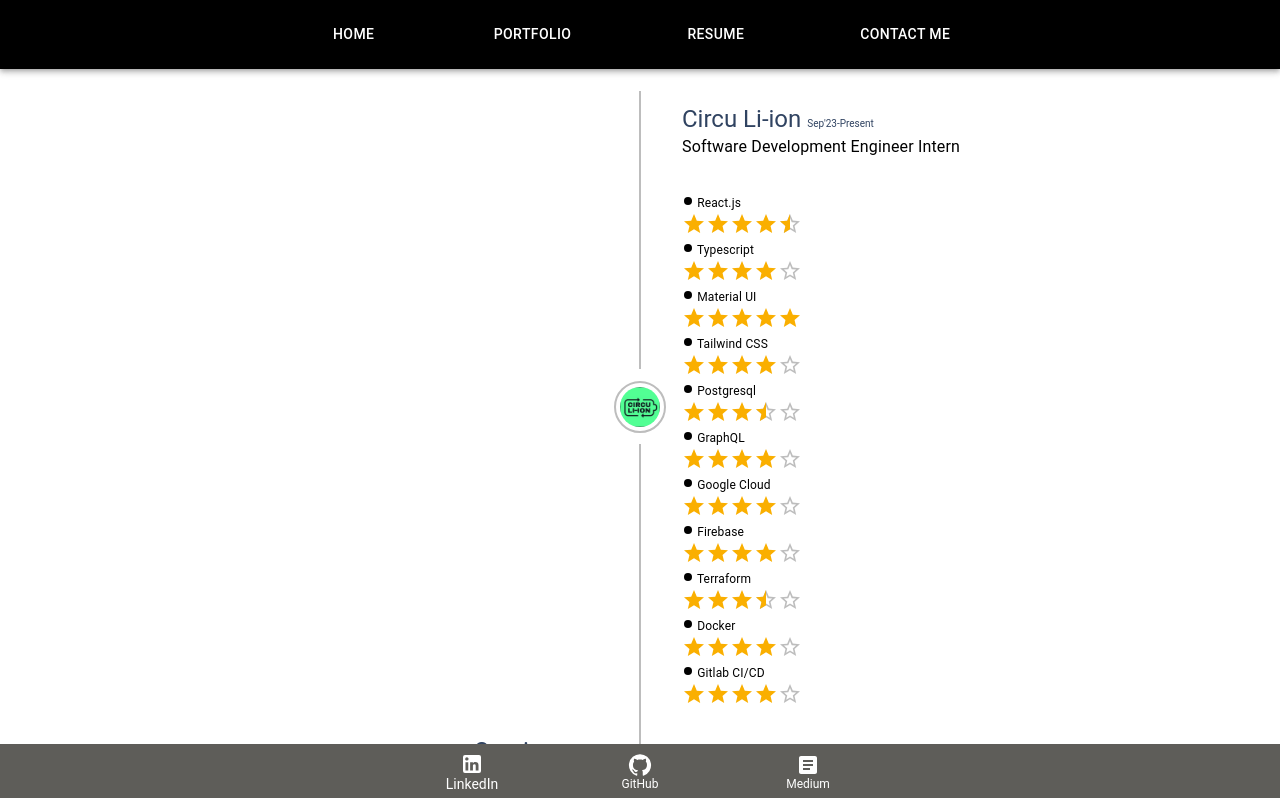
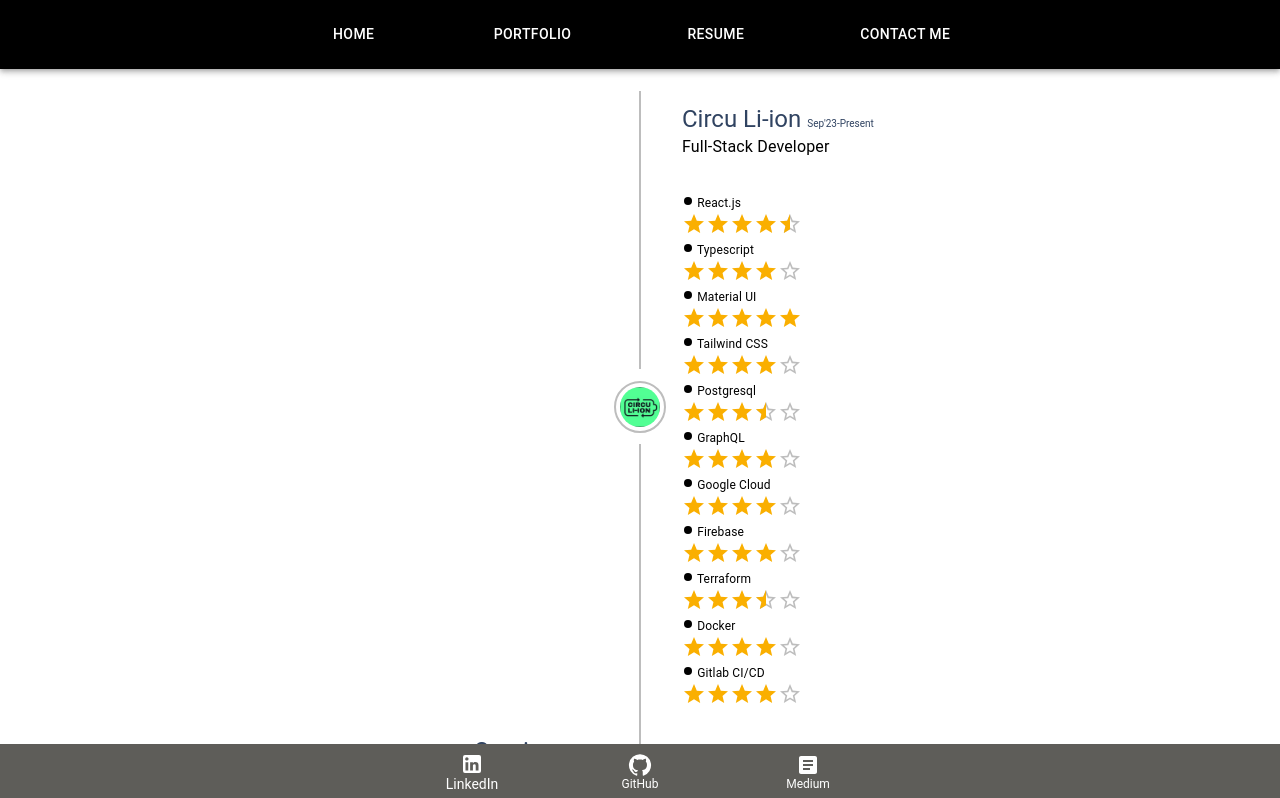
Before and after one commit to nandavikas/portfolio, a React (Create React App) app: page /resume in a window 1280 px wide. Shown: the top 798 px of the page. Built offline with nearby package versions, Linux system fonts and the light colour scheme.

Commit message:
Update Resume.js

```diff
--- a/src/pages/Resume.js
+++ b/src/pages/Resume.js
@@ -38,7 +38,7 @@
                             Circu Li-ion <span style={{fontSize: '10px'}}>Sep'23-Present</span>
                         </Typography>
                         <Typography style={{color: '#000000', fontSize: '16px', marginBottom: '35px'}}>
-                            Software Development Engineer Intern
+                            Full-Stack Developer
                         </Typography>
                         <Box sx={{fontSize: '12px'}}>
                             <FiberManualRecordIcon sx={{fontSize: '12px'}}/> React.js<br/>
```
